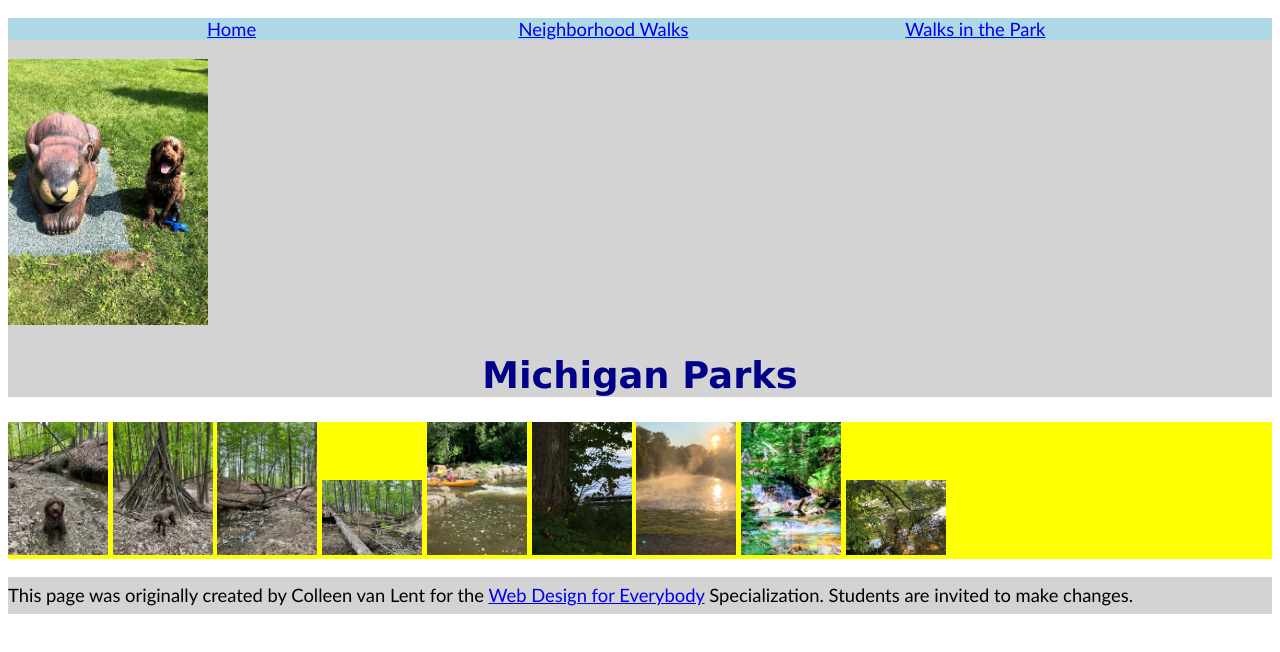
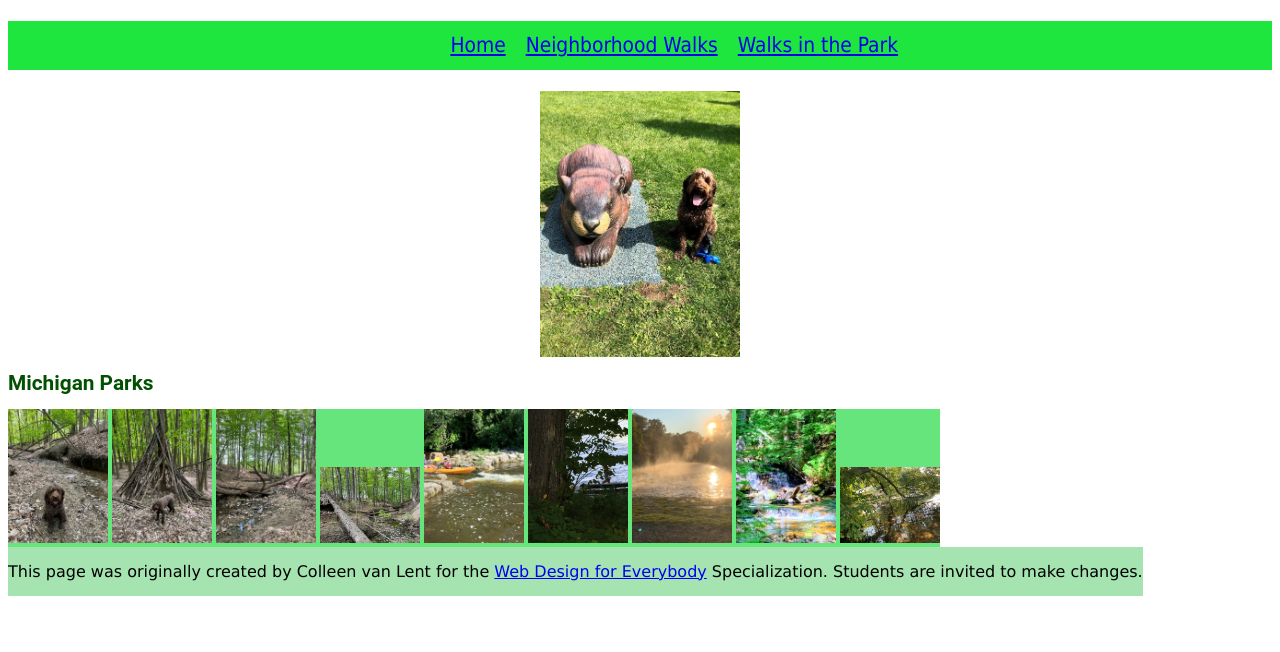
Before and after one commit to zami7/CSS-HW1-Styling, a plain HTML site: page parks.html in a window 1280 px wide. Drawn offline with Linux system fonts and the light colour scheme.

Commit message:
Update style.css

```diff
--- a/css/style.css
+++ b/css/style.css
@@ -1,29 +1,55 @@
 body {
-    font-family: 'Gill Sans', 'Gill Sans MT', Calibri, 'Trebuchet MS', sans-serif;
-    font-size: 115%;
+    font-family: 'Roboto', sans-serif;;
+    font-size: 100%;
   }
   header {
-    background-color: #d3d3d3;
+    background-color: off #ebe6e6;
+
   }
   nav {
-    background-color: #aed8e6;
+    background-color: #1ee63f; ;
+    font-family: Tahoma, sans-serif; ;
+    font-size: 130%;
+    ul
+     {
+      text-align: center;
+      padding: 1%;
+      padding-left: 35%;
+        display: flex;
+        gap: 20px;
       }
-li {
+    }
+
+  img {
+    display: block;
+    margin: 0 auto;
+  }
+
+  main{
+    background-color: #66e57c;
     display: inline-block;
-    width: 30%;
-    text-align: center;
+    font-size: 100%;
   }
-h1 {
-    text-align: center;
-    font-family:Verdana, Geneva, Tahoma, sans-serif;
-    color: #000089;
+  h1{
+    font-size: 130%;
+    text-align: left;
+    color: #025002;
   }
-main {
-    background-color: #feff00;
+  footer{
+    background-color: #a5e3b0;
+    font-size: 100%;
+    display: inline-block;
+    font-family: 'Lucida Sans', 'Lucida Sans Regular', 'Lucida Grande', 'Lucida Sans Unicode', Geneva, Verdana, sans-serif, sans-serif;;
   }
-footer {
-    background-color: #d3d3d3;
+  li{
+    display: inline-block;
   }
-p {
-    line-height: 2;
+  p{
+    line-height: 110%;
   }
+  div{
+    img{
+      display: inline-block;
+      margin: 0 auto;
+    }
+  }
```
Lines whose indentation alone changed are shown as unchanged.
